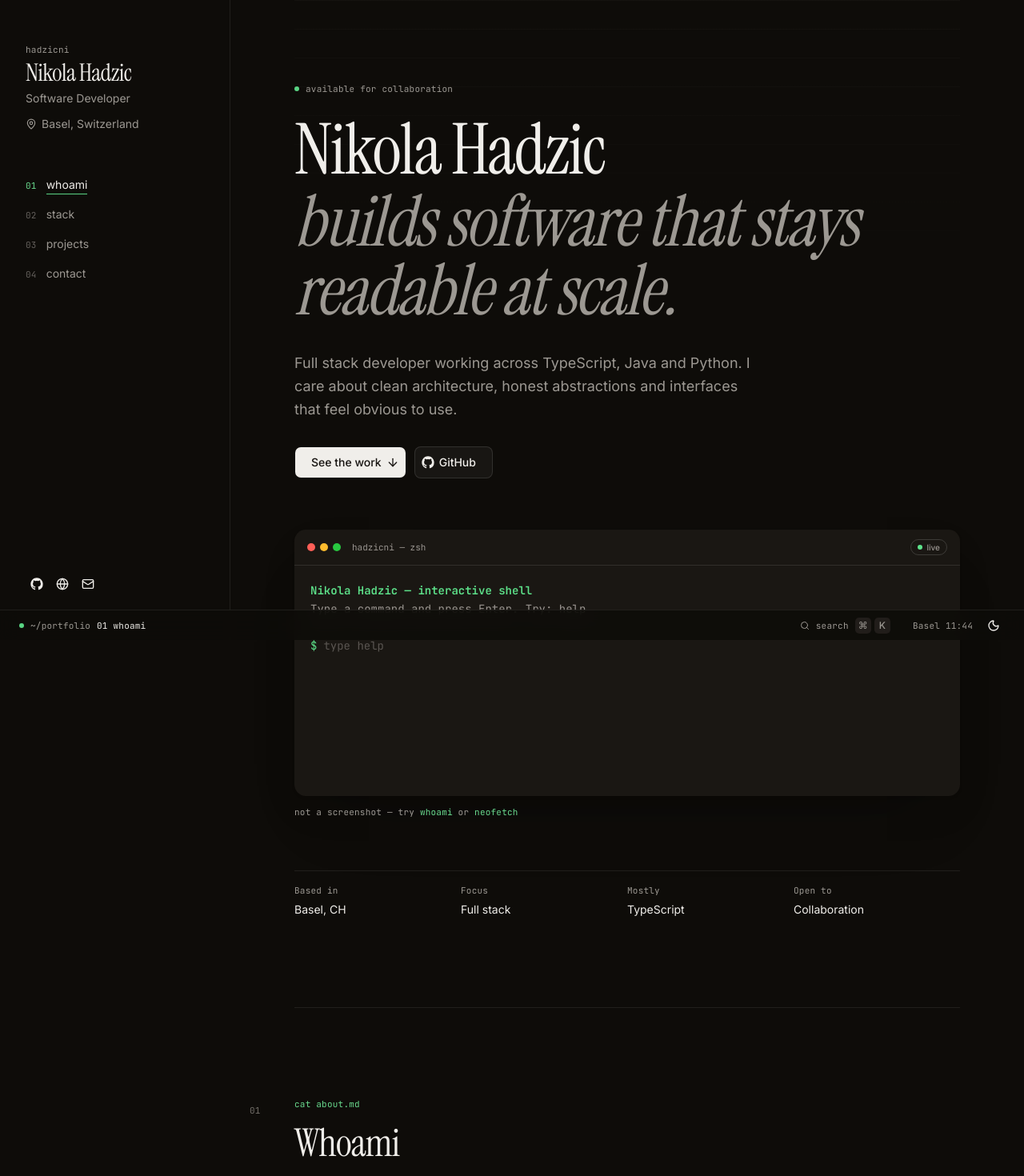
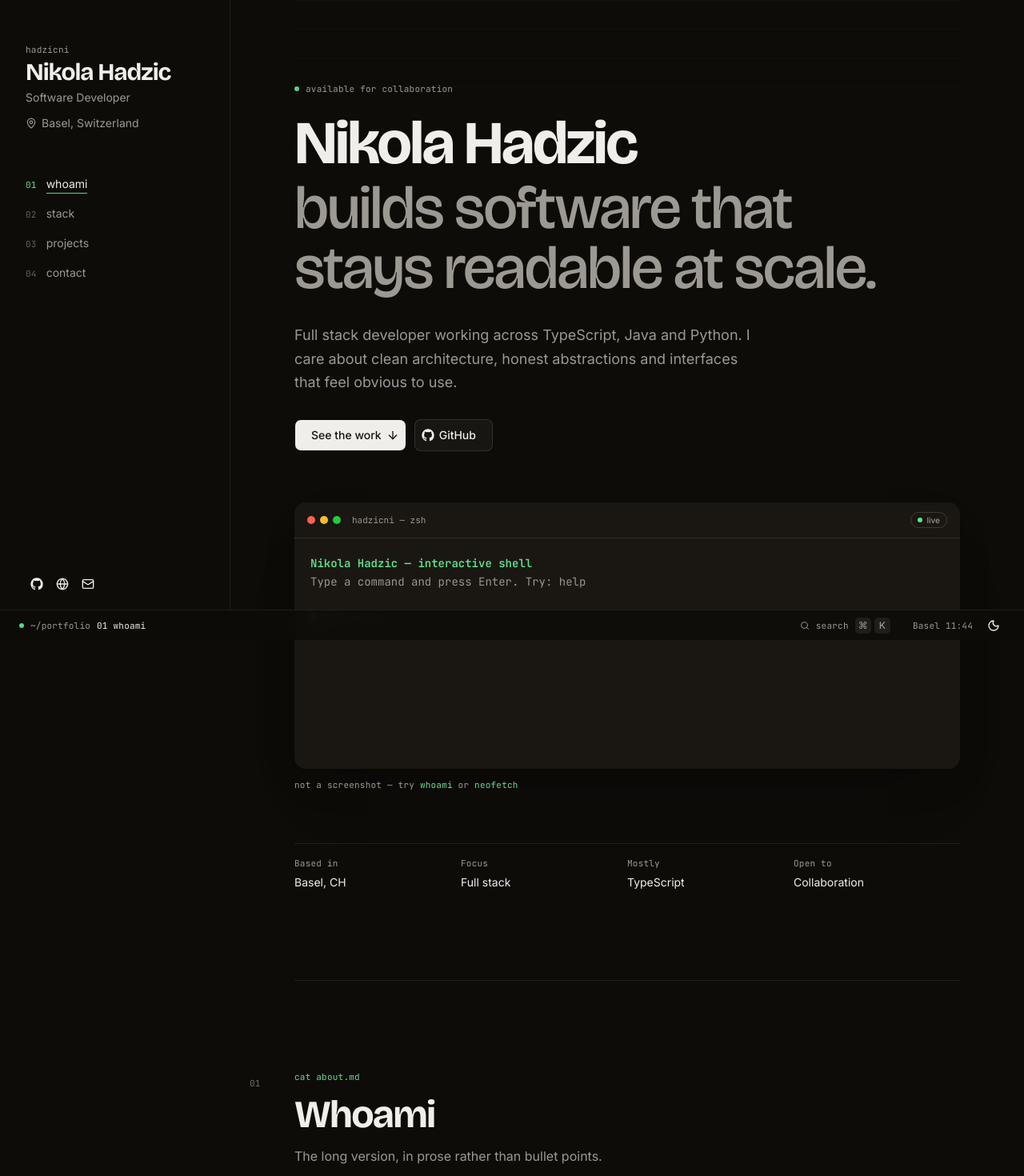
Before and after one commit to hadzicni/portfolio-nikolahadzic, a Next.js app: page / in a window 1280 px wide. Shown: the top 1470 px of the page at 80% size. Built offline with nearby package versions, Linux system fonts and the light colour scheme.

Commit message:
change font to bricolage grotesque

```diff
--- a/app/globals.css
+++ b/app/globals.css
@@ -139,7 +139,7 @@
   --color-acid-ink: var(--acid-ink);
   --color-acid-foreground: var(--acid-foreground);
   --color-hot: var(--hot);
-  --font-serif: var(--font-serif);
+  --font-display: var(--font-display);
 }
 
 :root {
@@ -227,11 +227,19 @@
 }
 
 @layer utilities {
-  /* The serif voice: headlines and section titles. */
-  .serif {
-    font-family: var(--font-serif);
-    font-weight: 400;
-    letter-spacing: -0.02em;
+  /* The display voice: headlines and section titles. */
+  .display {
+    font-family: var(--font-display);
+    font-weight: 700;
+    letter-spacing: -0.035em;
+    line-height: 0.94;
+  }
+
+  /* The same face, dialled back — used for the second line of a headline. */
+  .display-soft {
+    font-family: var(--font-display);
+    font-weight: 500;
+    letter-spacing: -0.03em;
     line-height: 0.98;
   }
 
--- a/app/layout.tsx
+++ b/app/layout.tsx
@@ -1,5 +1,5 @@
 import type { Metadata } from "next"
-import { Inter, Instrument_Serif, JetBrains_Mono } from "next/font/google"
+import { Bricolage_Grotesque, Inter, JetBrains_Mono } from "next/font/google"
 
 import { profile } from "@/lib/content"
 import { BootScreen } from "@/components/boot-screen"
@@ -14,10 +14,8 @@ const sans = Inter({
   subsets: ["latin"],
 })
 
-const serif = Instrument_Serif({
-  variable: "--font-serif",
-  weight: "400",
-  style: ["normal", "italic"],
+const display = Bricolage_Grotesque({
+  variable: "--font-display",
   subsets: ["latin"],
 })
 
@@ -68,7 +66,7 @@ export default function RootLayout({ children }: LayoutProps<"/">) {
     <html
       lang="en"
       suppressHydrationWarning
-      className={`${sans.variable} ${serif.variable} ${mono.variable} h-full antialiased`}
+      className={`${sans.variable} ${display.variable} ${mono.variable} h-full antialiased`}
     >
       <body className="flex min-h-full flex-col pb-9">
         <ThemeProvider
--- a/components/section-heading.tsx
+++ b/components/section-heading.tsx
@@ -4,7 +4,7 @@ import { Reveal } from '@/components/reveal';
 
 /**
  * Section header: the index sits out in the left margin on wide screens, the
- * title carries the serif voice.
+ * title carries the display voice.
  */
 export function SectionHeading({
   index,
@@ -34,7 +34,7 @@ export function SectionHeading({
         <span className="mono-xs text-acid-ink">{command}</span>
       </div>
 
-      <h2 className="serif mt-4 text-4xl sm:text-5xl">{title}</h2>
+      <h2 className="display mt-4 text-4xl sm:text-5xl">{title}</h2>
 
       {description ? (
         <p className="mt-4 max-w-xl leading-relaxed text-muted-foreground">
--- a/components/sections/about.tsx
+++ b/components/sections/about.tsx
@@ -22,7 +22,7 @@ export function About() {
       </Reveal>
 
       <Reveal delay={80}>
-        <blockquote className="serif mt-12 max-w-2xl text-3xl text-foreground italic sm:text-4xl">
+        <blockquote className="display mt-12 max-w-2xl border-l-2 border-acid pl-6 text-3xl text-foreground sm:text-4xl">
           &ldquo;{profile.quote}&rdquo;
         </blockquote>
       </Reveal>
--- a/components/sections/hero.tsx
+++ b/components/sections/hero.tsx
@@ -27,11 +27,10 @@ export function Hero() {
         </Reveal>
 
         <Reveal delay={80}>
-          <h2 className="serif mt-6 text-[clamp(2.75rem,7vw,5.5rem)]">
+          <h2 className="display mt-6 text-[clamp(2.5rem,6vw,4.75rem)]">
             <ScrambleText text="Nikola Hadzic" />
-            <span className="mt-1 block text-muted-foreground italic">
-              builds software that stays
-              <br className="hidden sm:block" /> readable at scale.
+            <span className="display-soft mt-2 block text-balance text-muted-foreground">
+              builds software that stays readable at scale.
             </span>
           </h2>
         </Reveal>
--- a/components/sections/projects.tsx
+++ b/components/sections/projects.tsx
@@ -43,7 +43,7 @@ export function Projects() {
               </Badge>
             </div>
 
-            <h3 className="serif mt-5 text-4xl sm:text-5xl">
+            <h3 className="display mt-5 text-4xl sm:text-5xl">
               {featured.title}
             </h3>
 
--- a/components/side-rail.tsx
+++ b/components/side-rail.tsx
@@ -37,7 +37,7 @@ export function SideRail() {
             <span className="mono-xs text-muted-foreground">
               {profile.handle}
             </span>
-            <h1 className="serif mt-1 text-3xl">{profile.name}</h1>
+            <h1 className="display mt-1 text-3xl">{profile.name}</h1>
             <p className="mt-2 text-sm text-muted-foreground">
               {profile.role}
             </p>
@@ -104,7 +104,7 @@ export function SideRail() {
       {/* Mobile bar */}
       <header className="sticky top-0 z-40 flex h-14 items-center gap-3 border-b border-border/70 bg-background/85 px-5 backdrop-blur-md lg:hidden">
         <a href="#top" className="flex items-baseline gap-2">
-          <span className="serif text-lg">{profile.name}</span>
+          <span className="display text-lg">{profile.name}</span>
           <span className="mono-xs text-muted-foreground">
             {profile.handle}
           </span>
```
Also changed, not shown: 1 other file (tests, documents, lock files or other folders).
